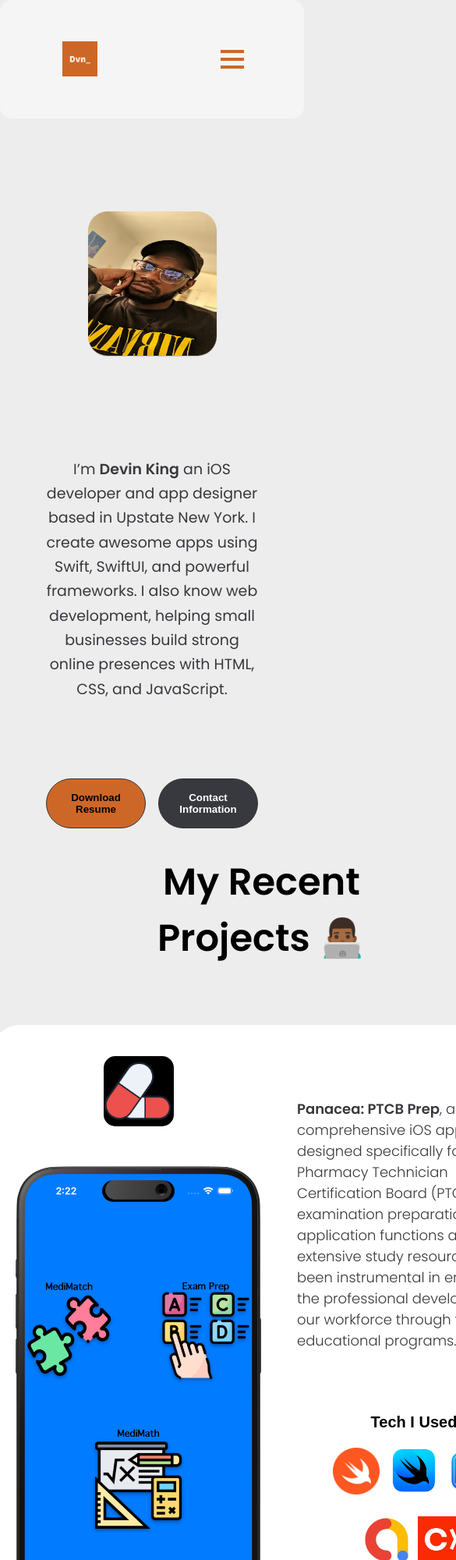
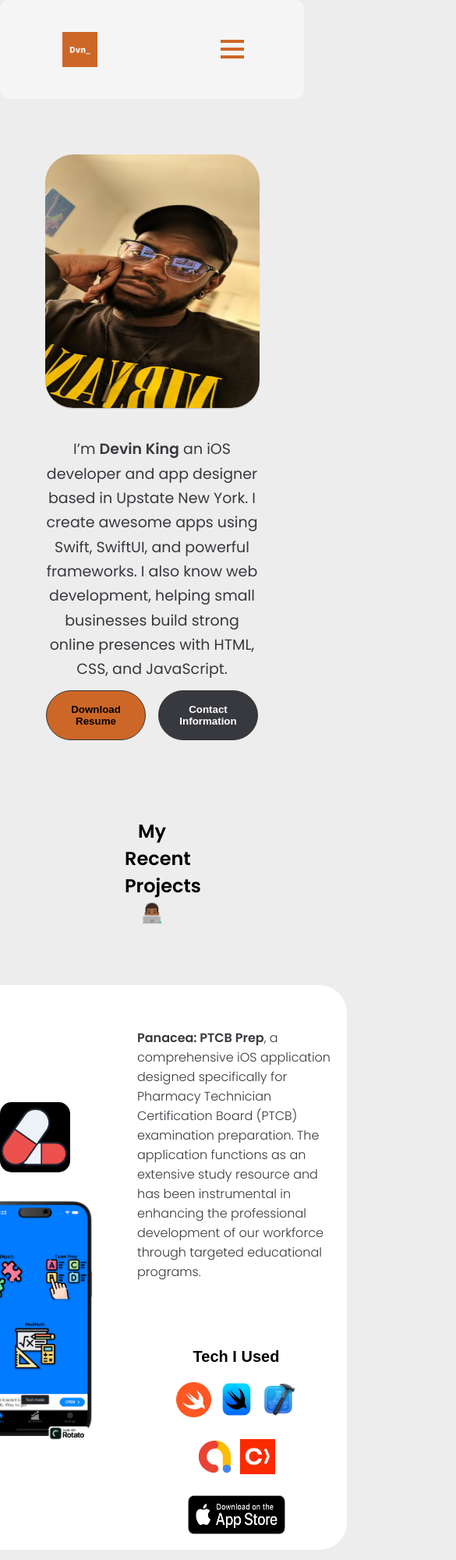
Before and after one commit to DvnKiOS/developer-portfolio-site, a plain HTML site: page index.html in a window 390 px wide. Shown: the top 2000 px of the page at 78% size, 585 px wide, since content can reach past the window. Drawn offline with Linux system fonts and the light colour scheme.

Commit message:
New UI changes for mobile version of website

```diff
--- a/index.html
+++ b/index.html
@@ -48,9 +48,7 @@
 
     <section id="about">
 
-        <div class="welcome-section">
 
-        </div>
         <div class="section-container">
 
 
@@ -76,7 +74,7 @@
             <img
             src="./assets/devinwithhat.jpeg"
             alt="profile picture"
-            class="about-pic deg45"
+            class="about-pic"
             />
 
 
@@ -102,7 +100,7 @@
         <br>
   <div class="developer-projects-1">
 <div class="color-container">
-    <div class="mobile-project ">
+    <div class="mobile-project">
 
         <div class="mobile-project-details">
         <img src="assets/capsules copy.jpg"
@@ -138,7 +136,7 @@
           <img
             src="./assets/blueSwiftLogo.png"
             alt="My GitHub profile"
-            class="icon"
+            class="tech-used-icon"
             onclick="location.href='https://github.com/DvnKiOS'"
           />
           <span class="hover-text">SwiftUI</span>
@@ -148,7 +146,7 @@
           <img
             src="./assets/xcode-12-96x96_2x.png"
             alt="My LinkedIn profile"
-            class="icon"
+            class="tech-used-icon"
             onclick="location.href='https://www.linkedin.com/in/devin-k-525b0a222/'"
           />
           <span class="hover-text">Xcode</span>
@@ -161,7 +159,7 @@
             <img
               src="./assets/google-admob.svg"
               alt="My GitHub profile"
-              class="icon"
+              class="tech-used-icon"
               onclick="location.href='https://github.com/DvnKiOS'"
             />
             <span class="hover-text">Google AdMob</span>
@@ -173,7 +171,7 @@
             <img
               src="./assets/1189714.png"
               alt="My LinkedIn profile"
-              class="icon"
+              class="tech-used-icon"
               onclick="location.href='https://www.linkedin.com/in/devin-k-525b0a222/'"
             />
             <span class="hover-text">CocoaPods</span>
@@ -201,7 +199,7 @@
     </div>
 </div>
 <div class="color-container">
-  <div class="mobile-project ">
+  <div class="mobile-project">
 
       <div class="mobile-project-details">
       <img src="assets/capsules copy.jpg"
@@ -237,7 +235,7 @@
         <img
           src="./assets/blueSwiftLogo.png"
           alt="My GitHub profile"
-          class="icon"
+          class="tech-used-icon"
           onclick="location.href='https://github.com/DvnKiOS'"
         />
         <span class="hover-text">SwiftUI</span>
@@ -247,7 +245,7 @@
         <img
           src="./assets/xcode-12-96x96_2x.png"
           alt="My LinkedIn profile"
-          class="icon"
+          class="tech-used-icon"
           onclick="location.href='https://www.linkedin.com/in/devin-k-525b0a222/'"
         />
         <span class="hover-text">Xcode</span>
@@ -260,7 +258,7 @@
           <img
             src="./assets/google-admob.svg"
             alt="My GitHub profile"
-            class="icon"
+            class="tech-used-icon"
             onclick="location.href='https://github.com/DvnKiOS'"
           />
           <span class="hover-text">Google AdMob</span>
@@ -272,7 +270,7 @@
           <img
             src="./assets/1189714.png"
             alt="My LinkedIn profile"
-            class="icon"
+            class="tech-used-icon"
             onclick="location.href='https://www.linkedin.com/in/devin-k-525b0a222/'"
           />
           <span class="hover-text">CocoaPods</span>
--- a/style.css
+++ b/style.css
@@ -73,6 +73,7 @@
 #hamburger-nav {
   display: none; /* Hide on desktop */
   /* Additional mobile styles here */
+  width: 100%
 }
 .desktop-nav
 body {
@@ -108,9 +109,9 @@ nav,
 nav {
   justify-content: space-around;
   align-items: center;
-  height: 18vh;
+  height: 15vh;
   background-color: whitesmoke;
-  border-radius: 15px;
+  border-radius: 12px;
 
 }
 
@@ -266,7 +267,7 @@ section {
   justify-content: center;
   gap: 5rem;
   height: 80vh;
-  width: 100%
+
 }
 .profile-picture{
   border-radius: 2rem;
@@ -275,7 +276,7 @@ section {
 .section__pic-container {
   display: flex;
   height: 400px;
-  width: 400px;
+
   margin: auto 0;
   border-radius: 2rem;
 
@@ -292,7 +293,7 @@ section {
 }
 
 .text-container p {
-  font-weight: 500;
+  font-weight: 600;
   font-size: 19px;
   text-align: center;
   line-height: 1.75;
@@ -328,8 +329,11 @@ section {
 }
 
 .title {
-  font-size: 3rem;
+  font-size: 1.5rem;
+  align-content: center;
+  justify-content: center;
   text-align: center;
+
 }
 
 #socials-container {
@@ -343,8 +347,9 @@ section {
     display: flex;           /* Ensure it uses flex layout */
     flex-direction: column-reverse;   /* Stack items vertically */
     align-items: center;      /* Center items horizontally */
-       margin-bottom: 0px;
-    justify-content: space-evenly;           /* Take full width of the screen */
+       padding-bottom: 15px;
+    justify-content: space-evenly;
+    justify-content: center;       /* Take full width of the screen */
                /* Optional: Set max width for better readability */
 
   }
@@ -357,9 +362,15 @@ section {
   #about{
     display: flex;
     flex-direction: column-reverse;
-    justify-content: space-evenly;
-    align-items: center;
+    justify-content: center;
+    align-content: center;
+
   }
+  #about, .section-container {
+    align-content: center;
+    justify-content: center;
+  }
+
   .section__pic-container{
 
 
@@ -377,38 +388,46 @@ section {
 
 
  .section-container .about-pic {
- width: 165px;
-  height: 185px;
-  margin-bottom: 45px;
+ width: 275px;
+  height: 325px;
+
 
 
 
 
  }
+#projects h1 {
+  font-size: auto
+  ;
+  margin-top: 50px;
+ }
+
 
  .text-container p{
   width: 225px;
   height: 100px;
+  text-align: center;
 
 
 
  }
- .btn-container{
+ .welcome-section {
+display: flex;
+justify-content: center;
+align-items: center;
+flex-direction: row;
+ }
 
- }
-.about-details-container, .btn-container {
-  gap: 7rem;
 
-}
  .text-container p {
   font-weight: 300;
   font-size: 16 px;
  }
  .section-container {
-  width: 85%;
+
   height: auto;
   flex-direction: column-reverse;
-  justify-content: space-evenly;
+  justify-content: center;
   align-items: center;
  }
  .about-containers {
@@ -421,6 +440,7 @@ align-self: flex-start;
 .about-text-container p {
 
   width: 25px;
+  padding-bottom: 25px;
 }
 .about-me-text {
   width: 1px;
@@ -432,6 +452,39 @@ align-self: flex-start;
   background-color: #CD6727;
 
 }
+
+.color-container {
+  width: 500px;
+}
+ .mobile-icon-image {
+  display: flex;
+  width: 35px;
+  height: 35px;
+}
+.color-container .mobile-project-image  {
+width: 150px;
+
+}
+.color-container .project-details-text-container {
+width: auto;
+height: auto;
+
+
+  }
+  .color-container p {
+    width: 90px;
+   font-weight: 400;
+    font-size: 16px;
+    padding: 15px
+    }
+    .color-container .tech-used-icon {
+      width: 45px;
+      height: 45px;
+      }
+      .color-container .project-icon {
+        width: 125px;
+        height: 50px;
+        }
 
 }
 /* ICONS */
@@ -517,9 +570,7 @@ align-self: flex-start;
 }
 
 .about-containers {
-  gap: 4rem;
-  margin-bottom: 4rem;
-  margin-top: 4rem;
+
   justify-content: center;
  align-content: center;
 
@@ -551,10 +602,10 @@ align-self: flex-start;
 /* Base styling for all images */
 .about-pic {
 
-width: 400px;
+width: 550px;
 height: 550px;
   transition: all 0.5s ease;
-  border-radius: 25px;
+  border-radius: 36px;
 
 
   box-shadow: 0 1px 1px rgba(0, 0, 0, 0.2); /* Adds a subtle shadow for depth */
@@ -696,7 +747,7 @@ font-family: Arial, sans-serif;
   justify-content:center;
   align-content: center;
   gap: 125px;
-  margin-bottom: 35px;
+
 }
 
 
@@ -718,8 +769,9 @@ font-weight: 400;
 .project-details-text-container{
 width: 300px;
 font-weight: 400;
-padding-bottom: 75px;
+padding-bottom: 35px;
 font-size: 18px;
+padding-top: 35px;
 }
 
 
@@ -761,7 +813,7 @@ article .icon {
 
 #projects {
   position: relative;
-  width: 90%;
+
   height: 96vh;
   justify-content: center;
   align-items: center;
@@ -778,10 +830,10 @@ article .icon {
 .color-container {
   display: flex;
   background-color: white;
-  width: auto;
-  height: auto;
+
   border-radius: 35px;
   border-color: #38393E;
+
 
 
 }
@@ -789,8 +841,8 @@ article .icon {
 .color-container-2{
   display: flex;
   background-color: white;
-  width: auto;
-  height: auto;
+  width: 450px;
+  height: 600px;
   border-radius: 25px;
   border-color: #38393E;
 }
@@ -815,7 +867,7 @@ article .icon {
 .project-img {
   border-radius: 4rem;
   width: auto;
-  height: 500px;
+  height: 450px;
   background: none;
 }
 .mobile-project {
@@ -825,7 +877,7 @@ article .icon {
   gap: 1rem;
   justify-content: space-evenly;
   padding-top: 5px;
-  width: 45%;
+
 }
 
 .mobile-project-image {
@@ -908,8 +960,8 @@ margin-bottom: 5px;
   flex-direction: column;
   height: 96vh;
   align-items: center;
-  width: 90%;
 }
+
 
 .contact-info-upper-container {
   display: flex;
@@ -920,6 +972,7 @@ margin-bottom: 5px;
   background: (250, 250, 250);
   margin: 2rem auto;
   padding: 0.5rem;
+  align-items: center;
 }
 
 .contact-info-container {
```
